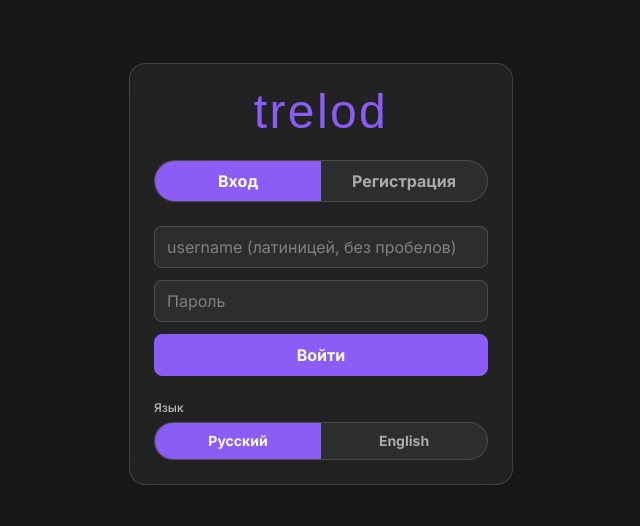
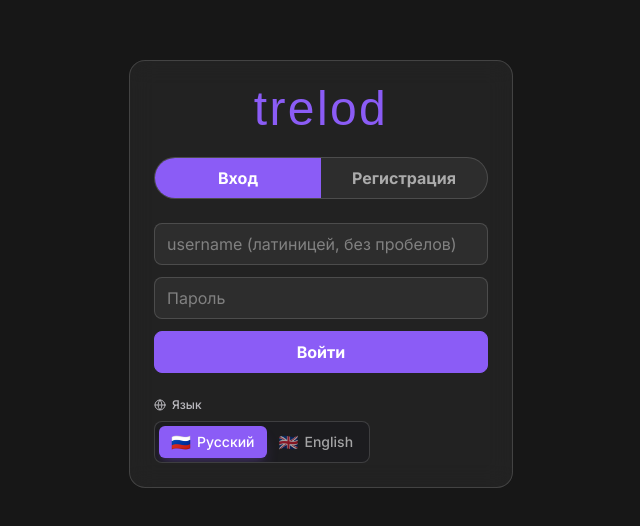
Before and after one commit to vyoltrava/nebula, a Next.js app in the folder loc_frontend/: page /login in a window 1280 px wide. Shown: the part 126-652 px from the top of the page, without its empty margins (319-959 px from the left). Built offline with nearby package versions, Linux system fonts and the light colour scheme; no server answers; a web font is replaced by a local one.

Commit message:
test: localized frontend in loc_frontend

```diff
--- a/loc_frontend/components/LanguageSwitcher.tsx
+++ b/loc_frontend/components/LanguageSwitcher.tsx
@@ -1,6 +1,7 @@
 "use client";
 
 import { useI18n } from "@/lib/i18n/LanguageProvider";
+import { Globe } from "lucide-react";
 import type { Locale } from "@/lib/i18n";
 
 const labels: Record<Locale, "lang.ru" | "lang.en"> = {
@@ -8,25 +9,39 @@ const labels: Record<Locale, "lang.ru" | "lang.en"> = {
   en: "lang.en",
 };
 
+const flags: Record<Locale, string> = {
+  ru: "🇷🇺",
+  en: "🇬🇧",
+};
+
 export function LanguageSwitcher() {
   const { locale, setLocale, locales, t } = useI18n();
 
   return (
-    <div>
-      <label className="block text-xs font-medium text-[#B9B8BD] mb-1.5">{t("lang.label")}</label>
-      <div className="flex border border-white/15 rounded-full overflow-hidden bg-white/5">
-        {locales.map((code) => (
+    <div className="space-y-2">
+      <label className="block text-xs font-medium text-[#B9B8BD] flex items-center gap-1.5">
+        <Globe size={12} />
+        {t("lang.label")}
+      </label>
+      <div className="inline-flex border border-white/15 rounded-lg overflow-hidden bg-[#1C1C1F] p-1">
+        {locales.map((code) => {
+          const isActive = locale === code;
+          return (
             <button
               key={code}
               type="button"
               onClick={() => setLocale(code)}
-            className={`flex-1 py-2 text-sm font-bold transition-all ${
-              locale === code ? "bg-[#8b5cf6] text-white" : "text-white/60 hover:text-white"
+              className={`flex items-center gap-1.5 px-3 py-1.5 text-sm font-medium rounded-md transition-all ${
+                isActive
+                  ? "bg-[#8b5cf6] text-white shadow-lg shadow-[#8b5cf6]/20"
+                  : "text-white/60 hover:text-white hover:bg-white/5"
               }`}
             >
-            {t(labels[code])}
+              <span className="text-base leading-none">{flags[code]}</span>
+              <span>{t(labels[code])}</span>
             </button>
-        ))}
+          );
+        })}
       </div>
     </div>
   );
```
Lines whose indentation alone changed are shown as unchanged.
